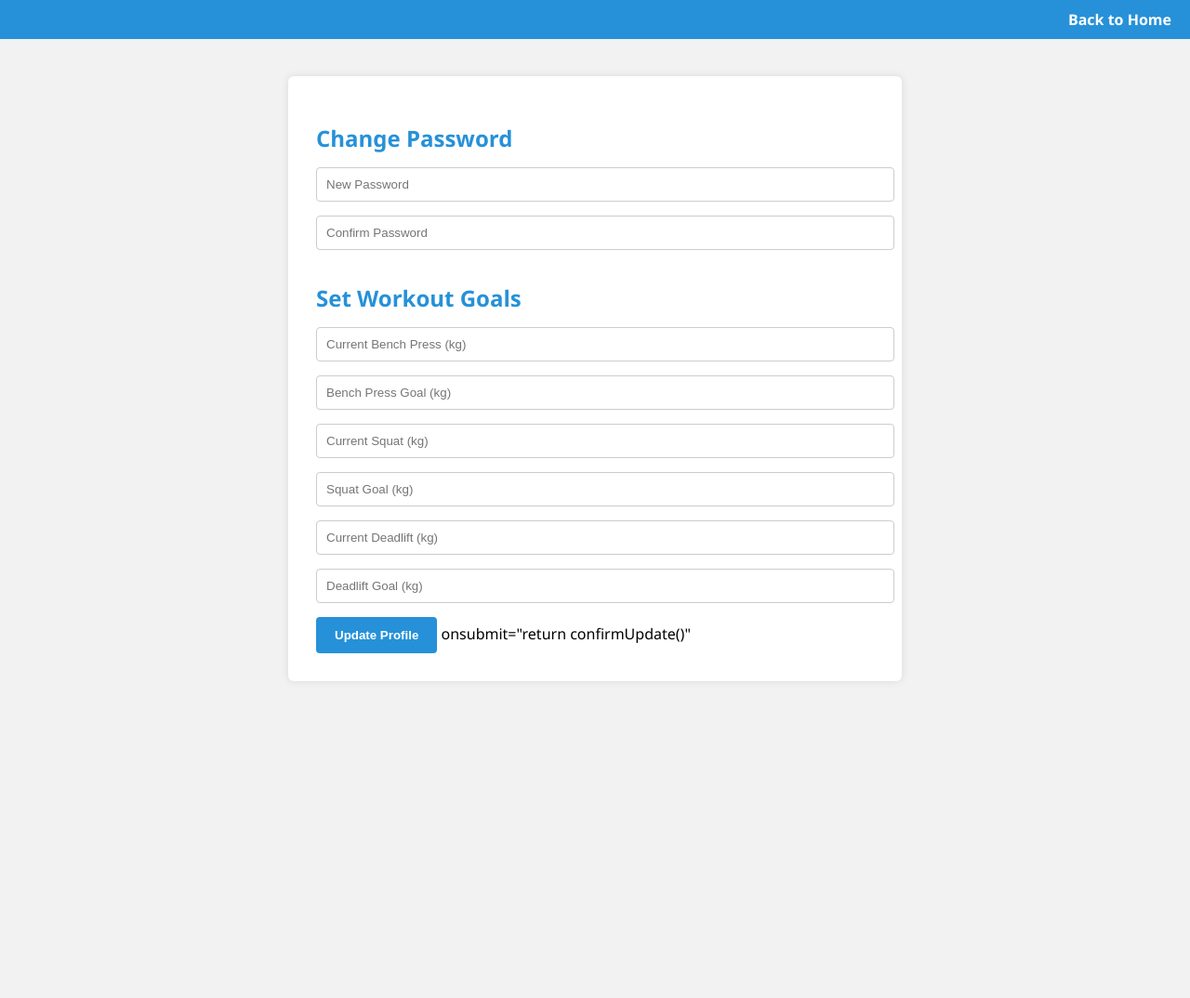
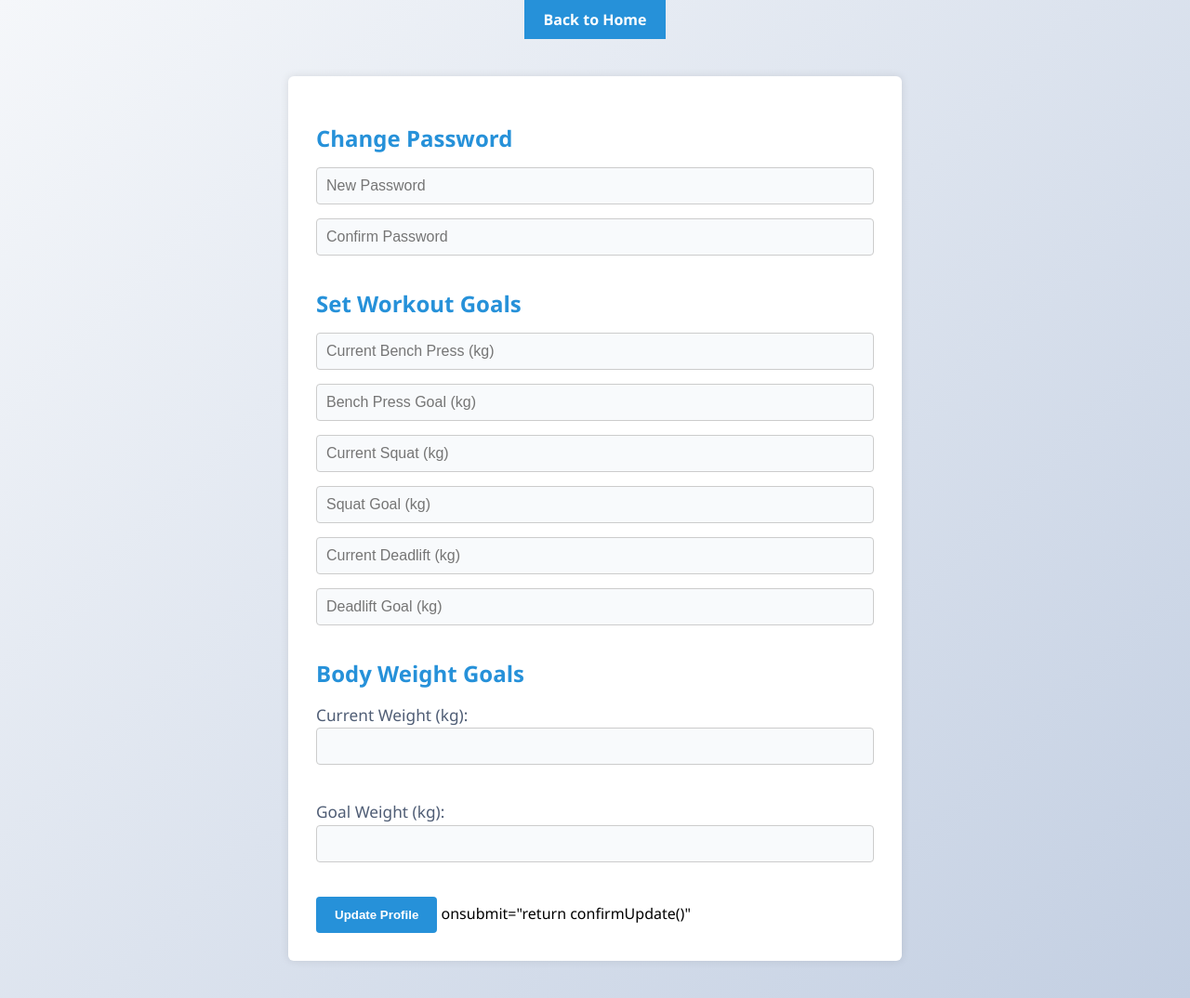
Before and after one commit to tobinschleifer1/91896, a Flask app: page /profile_settings in a window 1280 px wide. Shown: the whole page at 93% size. Before the commit the page ends 733 px from the top, so only its background shows below. Run offline with Flask 3, Linux system fonts and the light colour scheme; a user stored in the database is signed in; data comes from the database, SQL or seed files in the repository.

Commit message:
Refactor home page and profile settings: update styles and add body weight goal inputs

```diff
--- a/Templates/home_page.html
+++ b/Templates/home_page.html
@@ -4,6 +4,7 @@
     <meta charset="UTF-8">
     <title>Home Page</title>
     <link rel="stylesheet" href="{{ url_for('static', filename='css/main_styles.css') }}">
+
     <style>
         .workout-entry {
             margin-bottom: 15px;
@@ -57,13 +58,14 @@
             background: #ccc;
             height: 20px;
             border-radius: 5px;
-            overflow: hidden;
+          /*  overflow: hidden;*/
             margin-bottom: 20px;
         }
         .progress-fill {
             height: 100%;
         }
     </style>
+
 </head>
 <body>
 <div class="center">
--- a/Templates/profile_settings.html
+++ b/Templates/profile_settings.html
@@ -3,14 +3,15 @@
 <head>
     <meta charset="UTF-8">
     <title>Profile Settings</title>
-    <link rel="stylesheet" href="{{ url_for('static', filename='css/login.css') }}">
+    <link rel="stylesheet" href="{{ url_for('static', filename='css/main_styles.css') }}">
+    <script> function confirmUpdate() {return confirm('Are you sure you want to update your profile?');}
+    </script>
     <style>
         body {
             font-family: 'Segoe UI', sans-serif;
             background-color: #f2f2f2;
             margin: 0;
-            <script> function confirmUpdate() {return confirm('Are you sure you want to update your profile?');}
-</script>
+
 
         }
         .top-nav {
@@ -86,6 +87,12 @@
         <input type="number" name="deadlift_current" value="{{ user.deadlift_current or '' }}" placeholder="Current Deadlift (kg)">
         <input type="number" name="deadlift_goal" value="{{ user.deadlift_goal or '' }}" placeholder="Deadlift Goal (kg)">
 
+        <h2>Body Weight Goals</h2>
+        <label>Current Weight (kg):</label>
+        <input type="number" name="current_weight" step="0.1" required><br><br>
+        <label>Goal Weight (kg):</label>
+        <input type="number" name="goal_weight" step="0.1" required><br><br>
+
         <button type="submit">Update Profile</button>
 
         {% with messages = get_flashed_messages() %}
```
